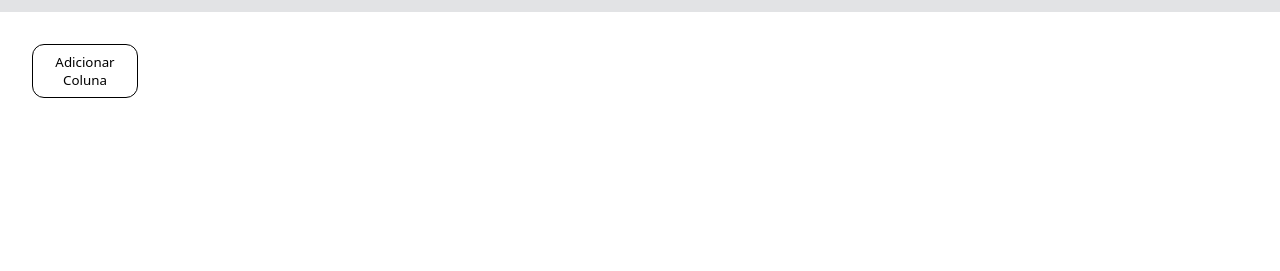
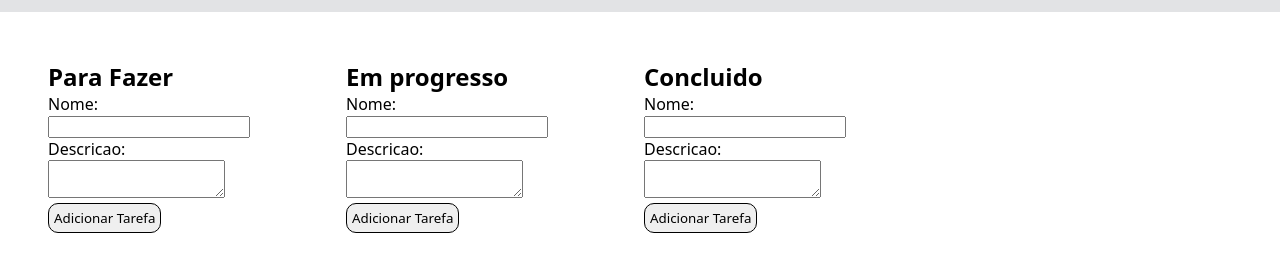
Before and after one commit to wlodfelipe/WebDevLearning, a plain HTML site: page index.html in a window 1280 px wide. Shown: the part 73-344 px from the top of the page. Drawn offline with Linux system fonts and the light colour scheme.

Commit message:
correção

```diff
--- a/index.html
+++ b/index.html
@@ -25,9 +25,47 @@
 
     <div class="columns">
 
-        <div class="createColumn" id="mainContent">           <!--quando recebe click executa a funçao-->
+        <div class="column" id="todo">
+            <div id="todo-tasks" class="tasks"></div>
+            <h2>Para Fazer</h2>
+            <form class"add-task-form">
+                <label for="todo-task-name">Nome:</label>
+                <input type="text" id="todo-task-name" required>
+                <label for="todo-task-description">Descricao:</label>
+                <textarea id="todo-task-description"></textarea>
+                <button type="button" onclick="addTask()">Adicionar Tarefa</button>
+            </form>
+        </div>
+
+        <div class="column" id="inProgress">
+            <div id="inProgress-tasks" class="tasks"></div>
+            <h2>Em progresso</h2>
+            <form class="add-task-form">
+                <label for="todo-task-name">Nome:</label>
+                <input type="text" id="todo-task-name" required>
+                <label for="todo-task-description">Descricao:</label>
+                <textarea id="todo-task-description"></textarea>
+                <button type="button" onclick="addTask()">Adicionar Tarefa</button>
+            </form>
+        </div>
+
+        <div class="column" id="finished">
+            <div id="finished-tasks" class="tasks"></div>
+            <h2>Concluido</h2>
+            <form class="add-task-form">
+                <label for=finished-task-name">Nome:</label>
+                <input type="text" id=finished-task-name" required>
+                <label for=finished-task-description">Descricao:</label>
+                <textarea id=finished-task-description"></textarea>
+                <button type="button" onclick="addTask()">Adicionar Tarefa</button>
+            </form>
+        </div>
+
+    <!--
+        <div class="createColumn" id="mainContent">          quando recebe click executa a funçao
             <button id="addColumnBtn" class="createColumnBtn" onclick="createColumn()">Adicionar Coluna</button>
         </div>
+    -->
 
     </div>
 
```
Also changed, not shown: assets/js/script.js (+6 -5 lines).
